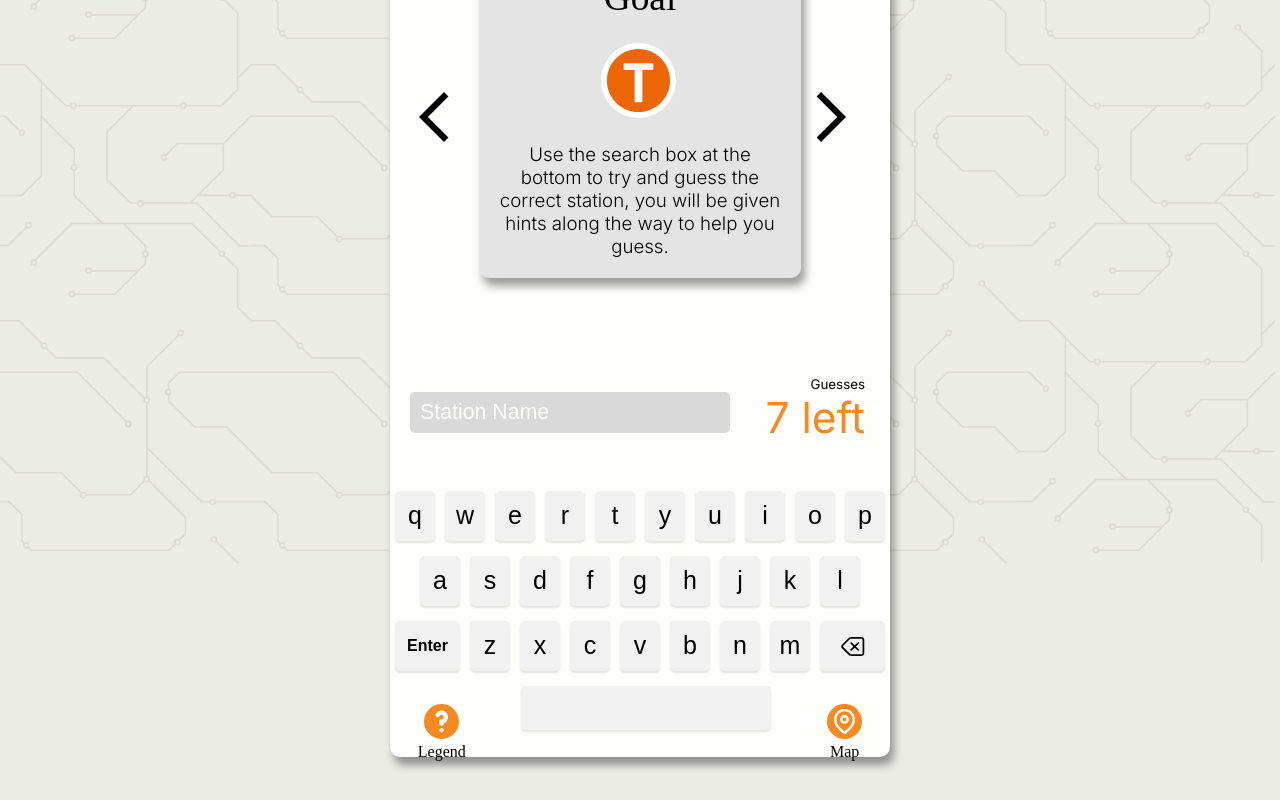
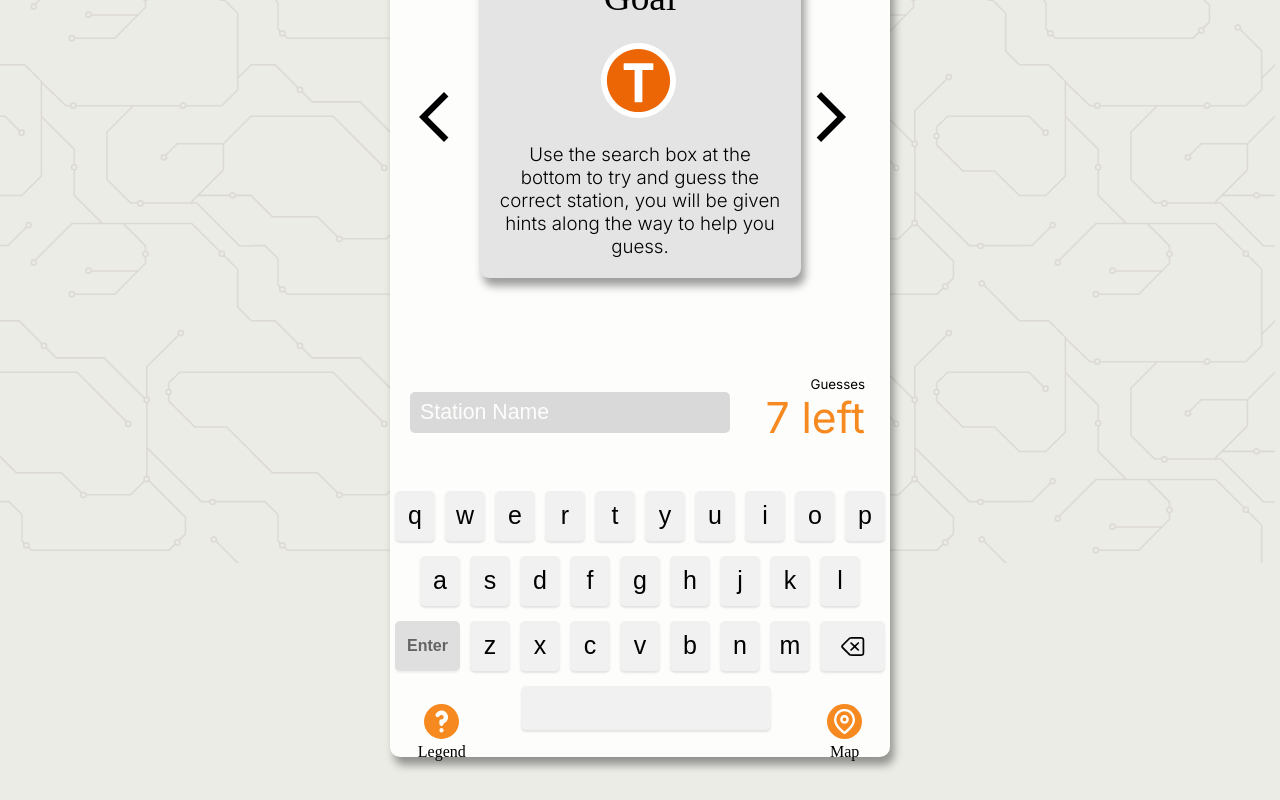
Before and after one commit to sunnyyuqingchen/sydney_traindle, a React (Vite) app: page /1 in a window 1280 px wide. Shown: the part 456-1256 px from the top of the page. Built offline with nearby package versions, Linux system fonts and the light colour scheme; a web font is replaced by a local one.

Commit message:
final fixes for keyboard.

```diff
--- a/src/components/Keyboard.jsx
+++ b/src/components/Keyboard.jsx
@@ -45,6 +45,16 @@ const Key = styled.button`
     min-width: 65px;
     font-weight: bold;
     font-size: 16px;
+  }
+
+    &.disabled {
+    background: #cccccc;
+    cursor: not-allowed;
+    opacity: 0.6;
+  }
+
+  &:disabled {
+    pointer-events: none;
   }
 
   &.backspace {
@@ -105,7 +115,7 @@ const Text = styled.div`
   margin-top: 4px;
 `;
 
-function Keyboard({onKeyPress, onLegendClick, onMapClick}) {
+function Keyboard({onKeyPress, onLegendClick, onMapClick, disableEnter}) {
   const topRow = ['q', 'w', 'e', 'r', 't', 'y', 'u', 'i', 'o', 'p'];
   const middleRow = ['a', 's', 'd', 'f', 'g', 'h', 'j', 'k', 'l'];
   const bottomRow = ['z', 'x', 'c', 'v', 'b', 'n', 'm'];
@@ -127,7 +137,13 @@ function Keyboard({onKeyPress, onLegendClick, onMapClick}) {
         ))}
       </KeyboardRow>
       <KeyboardRow>
-        <Key className="enter" onClick={() => handleKeyClick('Enter')}>Enter</Key>
+      <Key
+        className={`enter ${disableEnter ? 'disabled' : ''}`}
+        onClick={() => !disableEnter && handleKeyClick('Enter')}
+        disabled={disableEnter}
+      >
+        Enter
+      </Key>
         {bottomRow.map(key => (
           <Key key={key} onClick={() => handleKeyClick(key)}>{key}</Key>
         ))}
--- a/src/components/searchBox.jsx
+++ b/src/components/searchBox.jsx
@@ -209,7 +209,6 @@ class SearchBox extends React.PureComponent {
                 inputMode="none"
                 onChange={() => {}}
                 onTouchStart={(e) => {
-                    // allow mobile to focus without showing keyboard
                     e.preventDefault();
                     this.inputRef.focus();
                     setTimeout(() => {
@@ -225,6 +224,7 @@ class SearchBox extends React.PureComponent {
             onKeyPress={this.handleKeyPress}
             onLegendClick={this.props.onLegendClick}
             onMapClick={this.props.onMapClick}
+            disableEnter={this.state.filteredSuggestions.length === 0}
         />
         </AutocompleteContainer>
     );
```
